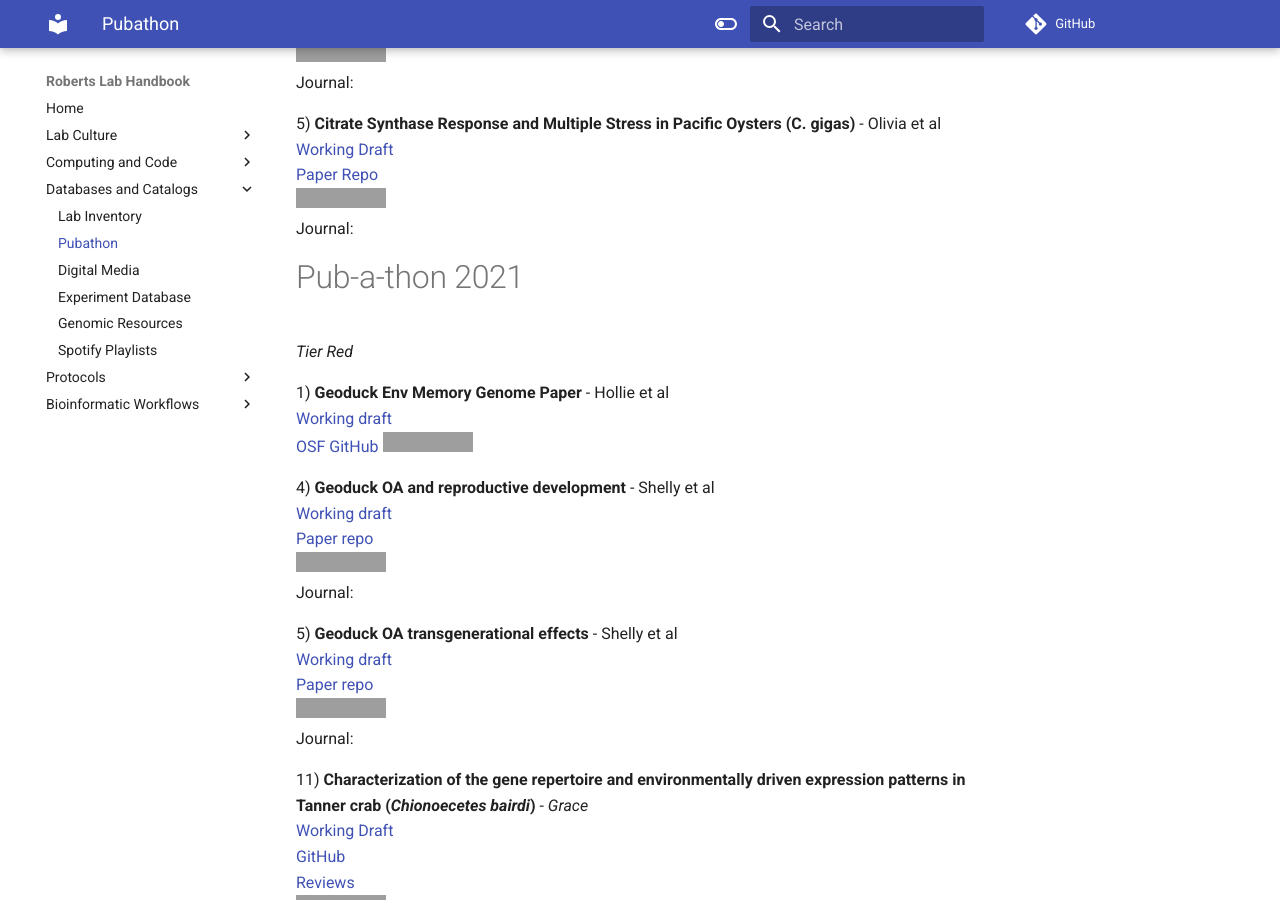
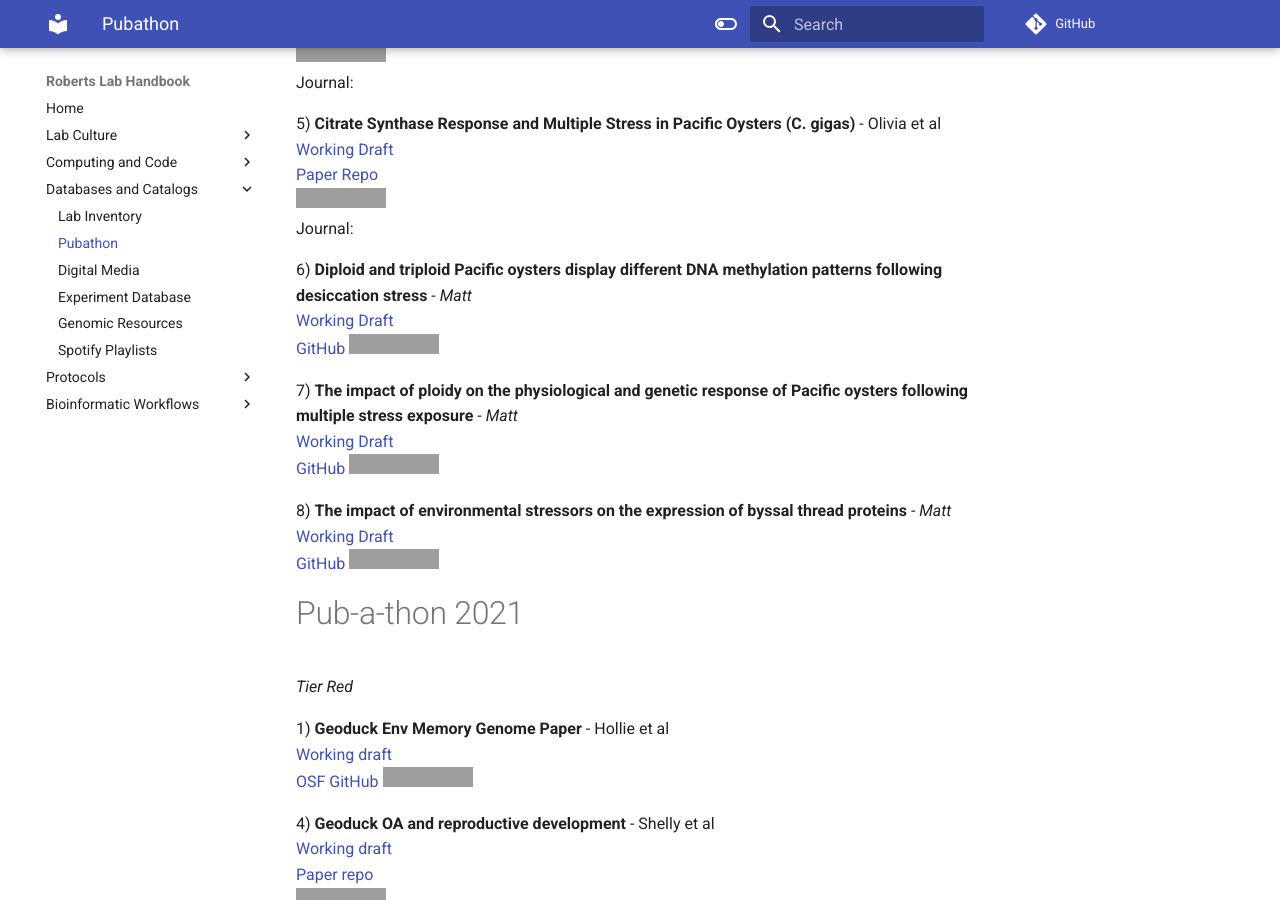
Before and after one commit to RobertsLab/resources, an MkDocs documentation site: the page built from docs/Pubathon.md, in a window 1280 px wide and 900 px high, scrolled down 601 px. Built offline with MkDocs 1.6.1 and Material for MkDocs 9.7.7, drawn with Linux system fonts in a browser that asks for light colours; comment, search, counter and statistics services are not loaded; grey boxes are pictures that could not be loaded.

Commit message:
Update Pubathon.md

```diff
--- a/docs/Pubathon.md
+++ b/docs/Pubathon.md
@@ -29,6 +29,22 @@ Journal:
 [Paper Repo](https://github.com/mattgeorgephd/NOPP-gigas-ploidy-temp/tree/main/202107_EXP2/citrate_synthase)
 ![status](https://img.shields.io/badge/pub--a--thon%20status-in%20progress-orange.svg)
 Journal:
+
+6) **Diploid and triploid Pacific oysters display different DNA methylation patterns following desiccation stress**  - _Matt_
+[Working Draft](https://docs.google.com/document/d/17mcGDI-TWmU4vgBXmiXmeofe4qEuFH5inBKBHhG9tzg/edit?usp=sharing)
+[GitHub](https://github.com/mattgeorgephd/project-gigas_ploidy)
+![status](https://img.shields.io/badge/pub--a--thon%20status-early%20draft-yellow.svg)
+
+7) **The impact of ploidy on the physiological and genetic response of Pacific oysters following multiple stress exposure**  - _Matt_
+[Working Draft](https://docs.google.com/document/d/1XM3lNTzLySROcJbUl2UZN-uC9SWQNTkhkTfVNU8qeDs/edit?usp=sharing)
+[GitHub](https://github.com/mattgeorgephd/NOPP-gigas-ploidy-temp)
+![status](https://img.shields.io/badge/pub--a--thon%20status-early%20draft-yellow.svg)
+
+8) **The impact of environmental stressors on the expression of byssal thread proteins**  - _Matt_
+[Working Draft](https://docs.google.com/document/d/1fKfDU4gHPdMy9xejUA5pZ6YY2HVzsiGSGo7uFVgDln4/edit?usp=sharing)
+[GitHub](https://github.com/mattgeorgephd/PSMFC-mytilus-byssus-pilot)
+![status](https://img.shields.io/badge/pub--a--thon%20status-early%20draft-yellow.svg)
+
 
 # Pub-a-thon 2021
 
```
